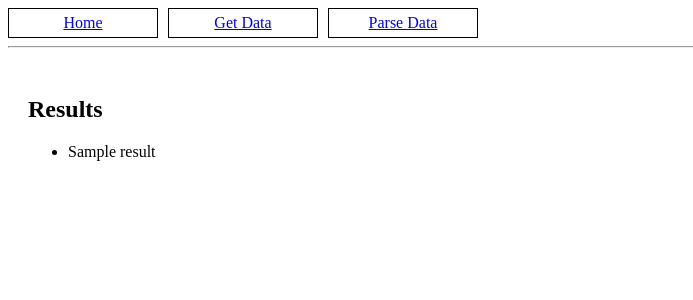
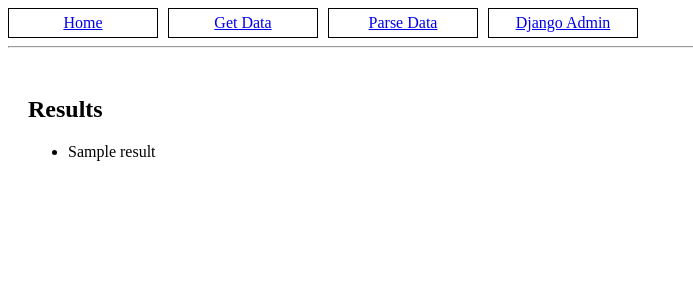
Before and after one commit to amansomething/schedule_maker_9000, a Django app: template templates/index.html in a window 1280 px wide. Shown: the top 300 px of the page, without its empty margins (0-693 px from the left). Run offline with Django 4.2, Linux system fonts and the light colour scheme; the template is opened without the code that fills it: most values are stand-ins (such as "Sample title", 1, 10 or a date in 2020); parts of the project's set-up code (start-up, migrations or seed data) failed here and were passed over.

Commit message:
Moved nav to base template. Added link to admin page

```diff
--- a/templates/_base.html
+++ b/templates/_base.html
@@ -17,6 +17,14 @@
     </p>
 {% endif %}
 
+<nav>
+    <a class="nav-button" href="{% url 'home' %}">Home</a>
+    <a class="nav-button" href="{% url 'get_data' %}">Get Data</a>
+    <a class="nav-button" href="{% url 'parse_data' %}">Parse Data</a>
+    <a class="nav-button" href="{% url 'admin:index' %}">Django Admin</a>
+</nav>
+<hr>
+
 {% block content %}
 {% endblock content %}
 <script src="{% static 'js/htmx.min.js' %}"></script>
--- a/templates/index.html
+++ b/templates/index.html
@@ -1,13 +1,6 @@
 {% extends '_base.html' %}
 
 {% block content %}
-    <nav>
-        <a class="nav-button" href="{% url 'home' %}">Home</a>
-        <a class="nav-button" href="{% url 'get_data' %}">Get Data</a>
-        <a class="nav-button" href="{% url 'parse_data' %}">Parse Data</a>
-    </nav>
-    <hr>
-
     <main>
         {% if results %}
             <h2>Results</h2>
```
